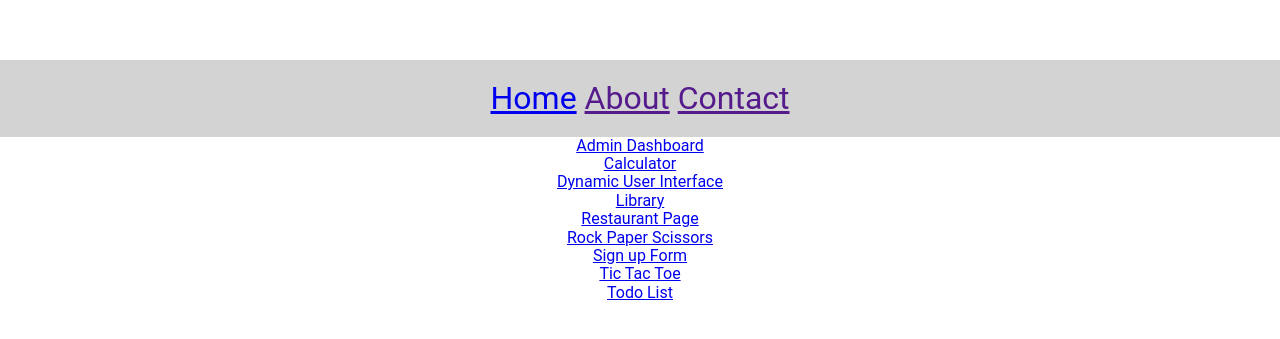
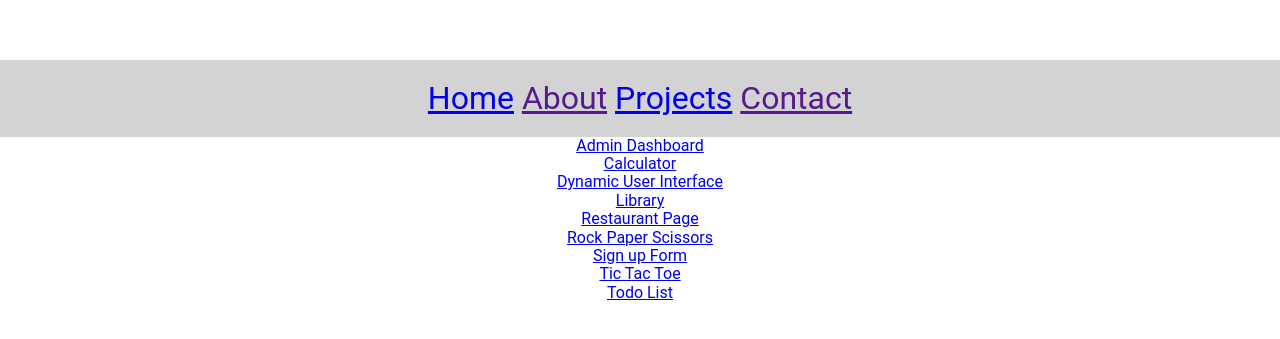
Before and after one commit to Brandon7716/Personal-Website, a plain HTML site: page projects.html in a window 1280 px wide. Shown: the part 219-558 px from the top of the page. Drawn offline with Linux system fonts and the light colour scheme; a web font is replaced by a local one.

Commit message:
Update Header

```diff
--- a/projects.html
+++ b/projects.html
@@ -20,7 +20,7 @@
         <nav>
           <a href="/index.html">Home</a>
           <a href="">About</a>
-          <a href="./projects.html"></a>
+          <a href="./projects.html">Projects</a>
           <a href="">Contact</a>
         </nav>
       </header>
```
